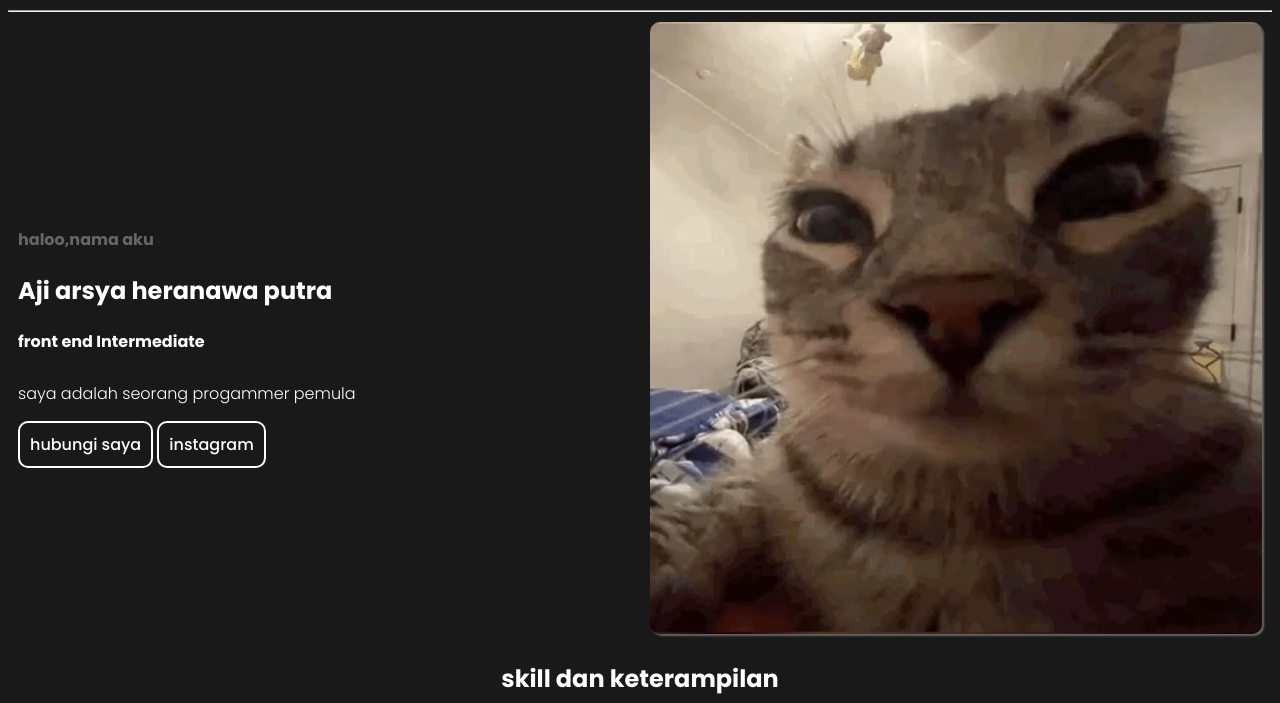
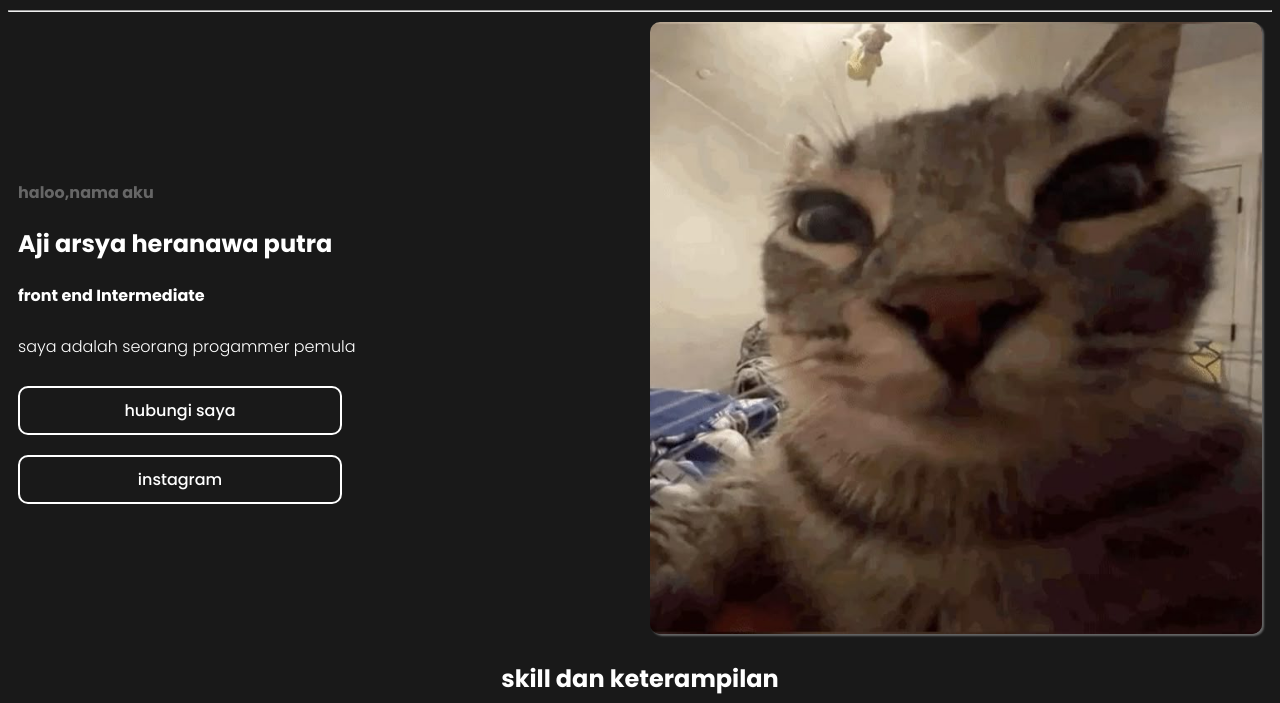
Before and after one commit to syaaa16/web-portofolio, a plain HTML site: page index.html in a window 1280 px wide. Shown: the part 97-800 px from the top of the page. Drawn offline with Linux system fonts and the light colour scheme.

Commit message:
Add files via upload

```diff
--- a/style.css
+++ b/style.css
@@ -56,12 +56,17 @@ img {
 }
 
 .button {
+    display: grid;
+    grid-template-columns: 1fr;
+    gap: 16px;
+    justify-items: center;
+    margin-top: 20px;
     border: 2px solid white;
     padding: 10px;
     text-decoration: none;
     color: white;
     border-radius: 10px;
-
+    max-width: 300px;
 }
 
 .button:hover {
```
